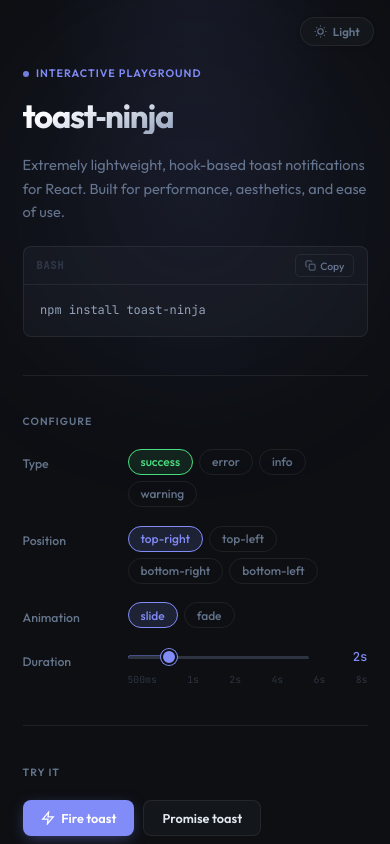
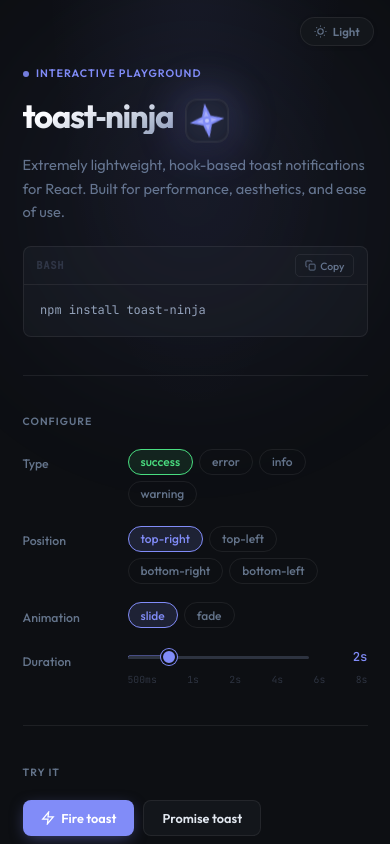
Before and after one commit to saurabhjaykar1603/toast-ninja, a React (Vite) app: page / in a window 390 px wide. Shown: the top 844 px of the page. Built offline with nearby package versions, Linux system fonts and the light colour scheme.

Commit message:
feat: display and style mascot components for mobile screens and adjust title row gap.feat: display and style mascot components for mobile screens and adjust title row gap.

```diff
--- a/demo/demo.css
+++ b/demo/demo.css
@@ -213,10 +213,21 @@
 
 @media (max-width: 600px) {
   .demo-mascot {
-    display: none;
+    width: 44px;
+    height: 44px;
+    border-radius: 12px;
+  }
+  .mascot-inner {
+    width: 28px;
+    height: 28px;
+  }
+  .mascot-glow {
+    width: 32px;
+    height: 32px;
+    filter: blur(15px);
   }
   .title-row {
-    gap: 0;
+    gap: 0.75rem;
   }
 }
 
```
